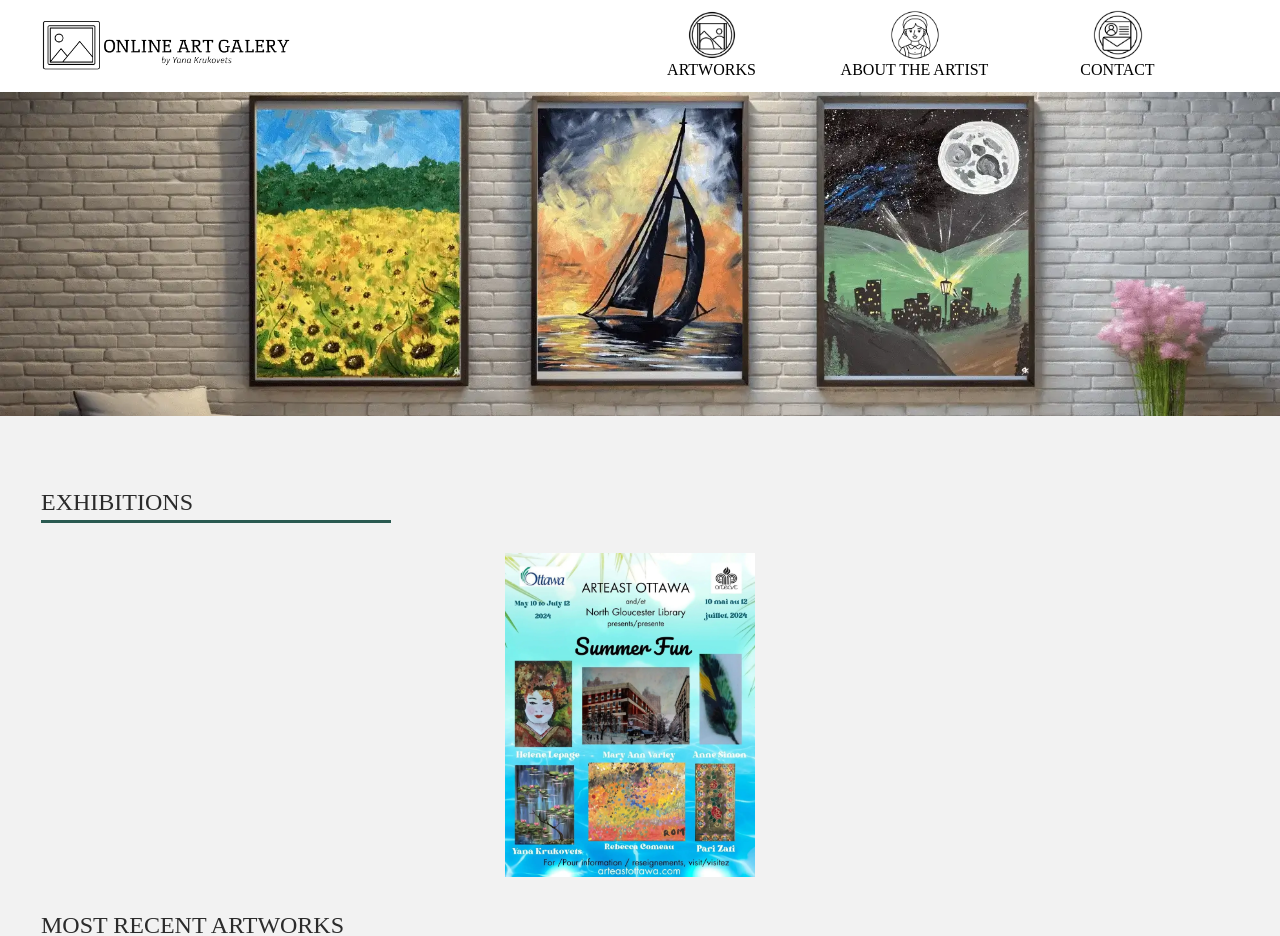
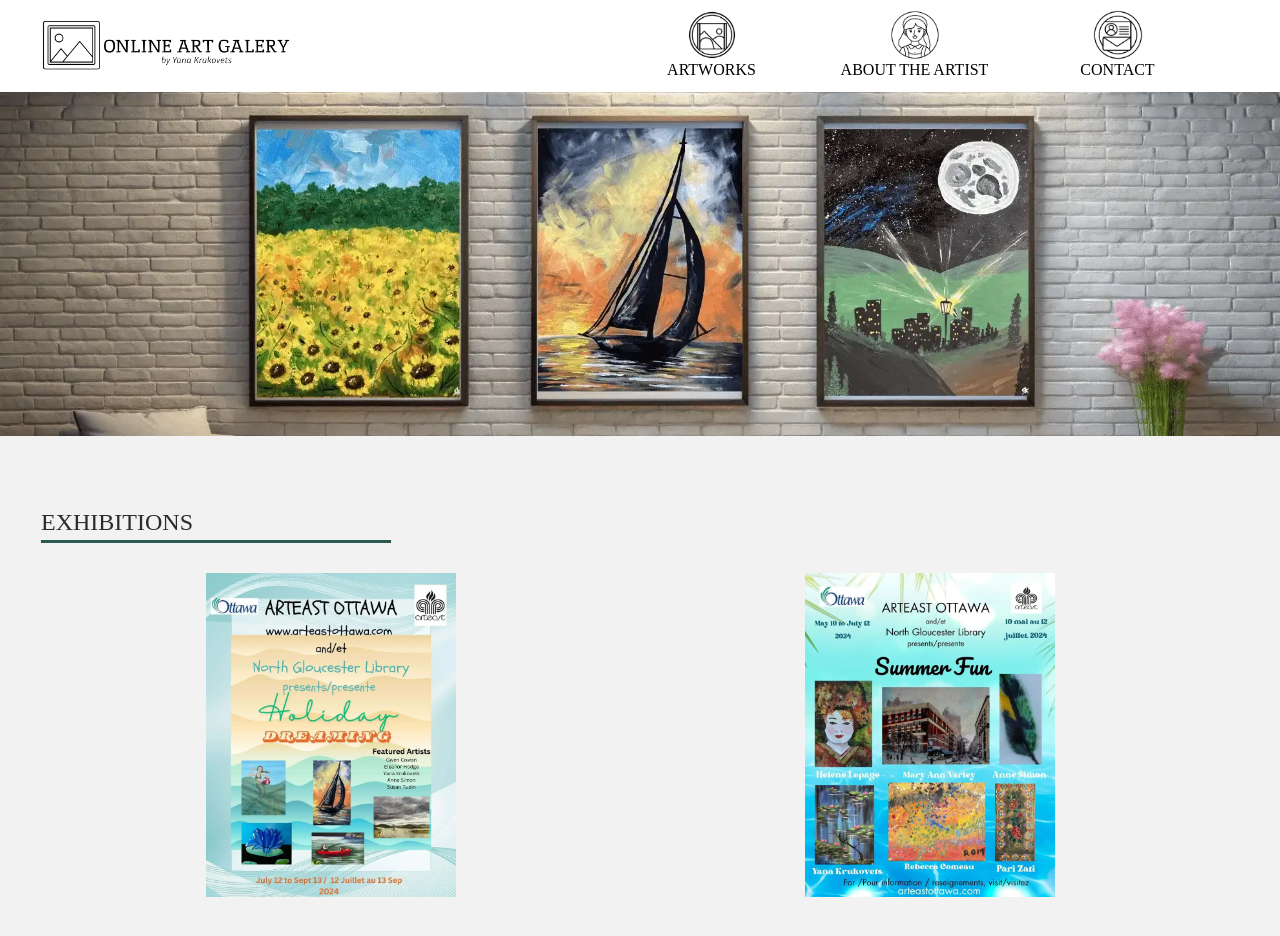
Before and after one commit to YanaKrukovets/gallery, a Next.js app: page / in a window 1280 px wide. Shown: the top 936 px of the page. Built offline with nearby package versions, Linux system fonts and the light colour scheme; a web font is replaced by a local one.

Commit message:
add exhibitions

```diff
--- a/components/HomeBannerNew.js
+++ b/components/HomeBannerNew.js
@@ -48,7 +48,7 @@ export default function HomeBannerNew() {
               enabled: true,
               onlyInViewport: true,
             }}
-            className="h-auto w-full md:mt-[20px]"
+            className="h-auto w-full mt-[20px]"
           >
             <SwiperSlide>
               <div className="flex h-full w-full items-start justify-center">
--- a/components/HomePage.js
+++ b/components/HomePage.js
@@ -6,6 +6,12 @@ import HomeBannerNew from "./HomeBannerNew";
 
 export default function HomePage() {
   const exhibitions = [
+    {
+      src: "/images/components/exhibitions/exhibitions2.webp",
+      alt: "exhibition",
+      width: 250,
+      height: 250,
+    },
     {
       src: "/images/components/exhibitions/exhibitions1.webp",
       alt: "exhibition",
```
Also changed, not shown: public/images/components/exhibitions/exhibitions2.webp (added), public/images/slider/slide3-mbl.webp (renamed from public/images/slider/slider3-mbl.webp).
